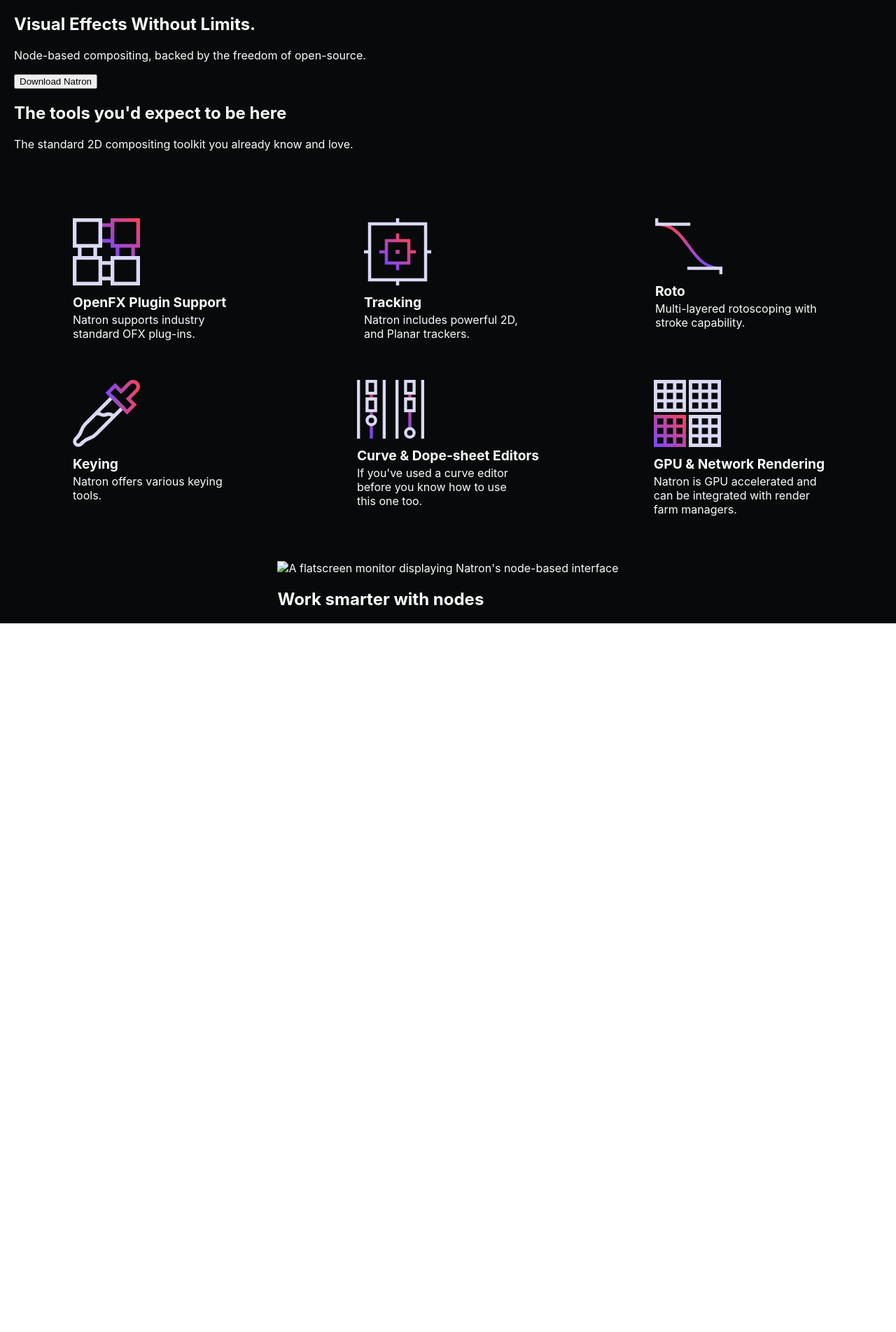
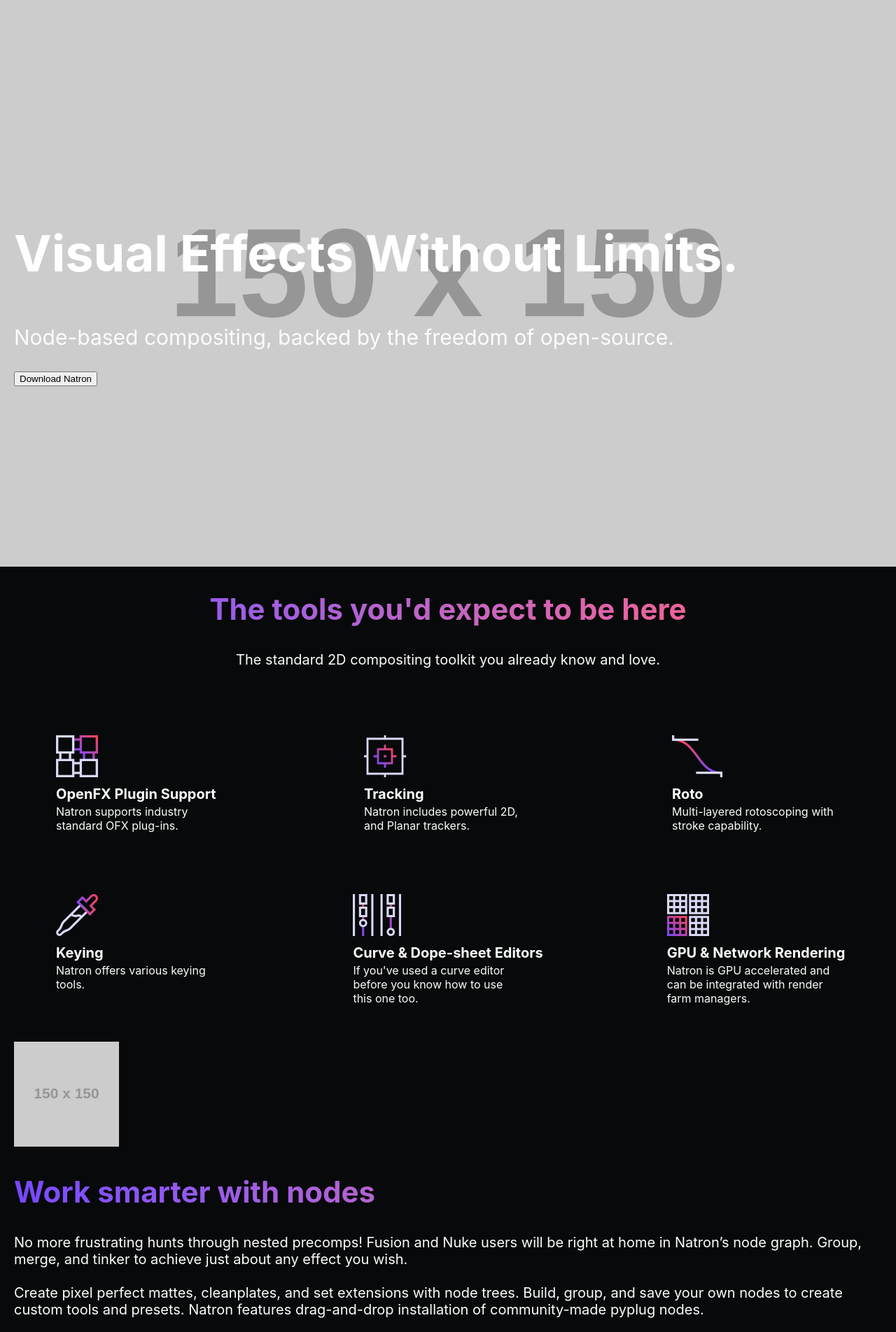
Before and after one commit to NatronGitHub/NatronGitHub.github.io, a Jekyll site: the page built from index.html, in a window 1280 px wide. Shown: the whole page at 70% size. Built offline with Jekyll 4.4.1, drawn with Linux system fonts in a browser that asks for light colours; before the commit the page ends 900 px from its top, so only the background shows below that.

Commit message:
Typography first pass

```diff
--- a/_sass/_global.scss
+++ b/_sass/_global.scss
@@ -54,6 +54,10 @@
 
 .herosection {
   width: 100vw;
+  min-height: 90vh;
+  background-position: center;
+  background-repeat: no-repeat;
+  background-size: cover;
   display: flex;
   justify-content: center;
 }
@@ -68,3 +72,58 @@
   max-width: 1340px;
   width: 100%;
 }
+
+.herosection-container {
+  padding: 0px 20px 0 20px;
+  max-width: 1340px;
+  width: 100%;
+  display: flex;
+  justify-content: flex-start;
+  align-content: center;
+  align-items: center;
+}
+
+// Typography
+
+.center-text {
+  text-align: center;
+}
+
+.h1 {
+  font-size: 72px;
+  font-variation-settings: 'wght' 900;
+  color: var(--white);
+}
+
+.hero-subheader {
+  font-size: 30px;
+  font-variation-settings: 'wght' 500;
+}
+
+.h2 {
+  font-size: 42px;
+  font-variation-settings: 'wght' 700;
+  background: linear-gradient(90deg, var(--purple), var(--pink));
+  color: transparent;
+  background-clip: text;
+}
+
+.h3 {
+  font-size: 30px;
+  font-variation-settings: 'wght' 700;
+}
+
+.h4 {
+  font-size: 20px;
+  font-variation-settings: 'wght' 700;
+}
+
+.p-body {
+  font-size: 20px;
+  font-variation-settings: 'wght' 500;
+}
+
+.p-small {
+  font-size: 16px;
+  font-variation-settings: 'wght' 500;
+}
--- a/_sass/_index.scss
+++ b/_sass/_index.scss
@@ -3,13 +3,13 @@
 
   ul {
     list-style: none;
-    margin: 0 0 2rem 0;
+    margin: 0 0 20px 0;
     padding: 0;
     width: 100%;
     display: grid;
     grid-template-columns: repeat(3, 1fr);
-    grid-column-gap: 0.5rem;
-    grid-row-gap: 0.5rem;
+    grid-column-gap: 80px;
+    grid-row-gap: 40px;
   }
 
   @media only screen and (max-width: 640px) {
@@ -25,7 +25,7 @@
   }
 
   img {
-    width: 6rem;
+    height: 60px
   }
 
   .index-features-title {
@@ -35,7 +35,6 @@
 
   h4 {
     display: inline;
-    font-size: 1.2rem;
   }
 
   p {
@@ -43,3 +42,7 @@
   }
 
 }
+
+.index-aboutnodes {
+
+}
--- a/index.html
+++ b/index.html
@@ -2,14 +2,14 @@
 layout: default
 title: Natron
 ---
-<section class="herosection">
-  <div class="section-container">
+<section class="herosection" style="background-image: url(https://via.placeholder.com/150)">
+  <div class="herosection-container">
     <div>
-      <h1>Visual Effects Without Limits.</h1>
-      <p>Node-based compositing, backed by the freedom of open-source.</p>
-    </div>
-    <div>
-      <button type="button" name="Download Natron">Download Natron</button>
+      <h1 class="h1">Visual Effects Without Limits.</h1>
+      <p class="hero-subheader">Node-based compositing, backed by the freedom of open-source.</p>
+      <div>
+        <button type="button" name="Download Natron">Download Natron</button>
+      </div>
     </div>
   </div>
 </section>
@@ -17,8 +17,8 @@
 <section class="stdsection">
   <div class="section-container">
   <div>
-    <h2 class="h2">The tools you'd expect to be here</h2>
-    <p>
+    <h2 class="h2 center-text">The tools you'd expect to be here</h2>
+    <p class="p-body center-text">
       The standard 2D compositing toolkit you already know and love.
     </p>
   </div>
@@ -28,9 +28,9 @@
         <div>
           <img src="{{base}}/img/index-feature-cards/openfx.svg">
           <div class="index-features-title">
-            <h4>OpenFX Plugin Support</h4>
+            <h4 class="h4">OpenFX Plugin Support</h4>
           </div>
-          <p>
+          <p class="p-small">
             Natron supports industry standard OFX plug-ins.
           </p>
         </div>
@@ -39,9 +39,9 @@
         <div>
           <img src="{{base}}/img/index-feature-cards/tracking.svg">
           <div class="index-features-title">
-            <h4>Tracking</h4>
+            <h4 class="h4">Tracking</h4>
           </div>
-          <p>
+          <p class="p-small">
             Natron includes powerful 2D, and Planar trackers.
           </p>
         </div>
@@ -50,9 +50,9 @@
         <div>
           <img src="{{base}}/img/index-feature-cards/roto.svg">
           <div class="index-features-title">
-            <h4>Roto</h4>
+            <h4 class="h4">Roto</h4>
           </div>
-          <p>
+          <p class="p-small">
             Multi-layered rotoscoping with stroke capability.
           </p>
         </div>
@@ -61,9 +61,9 @@
         <div>
           <img src="{{base}}/img/index-feature-cards/keyer.svg">
           <div class="index-features-title">
-            <h4>Keying</h4>
+            <h4 class="h4">Keying</h4>
           </div>
-          <p>
+          <p class="p-small">
             Natron offers various keying tools.
           </p>
         </div>
@@ -72,9 +72,9 @@
         <div>
           <img src="{{base}}/img/index-feature-cards/dopesheet.svg">
           <div class="index-features-title">
-            <h4>Curve & Dope-sheet Editors</h4>
+            <h4 class="h4">Curve & Dope-sheet Editors</h4>
           </div>
-          <p>
+          <p class="p-small">
             If you've used a curve editor before you know how to use this one too.
           </p>
         </div>
@@ -83,9 +83,9 @@
         <div>
           <img src="{{base}}/img/index-feature-cards/gpu.svg">
           <div class="index-features-title">
-            <h4>GPU & Network Rendering</h4>
+            <h4 class="h4">GPU & Network Rendering</h4>
           </div>
-          <p>
+          <p class="p-small">
             Natron is GPU accelerated and can be integrated with render farm managers.
           </p>
         </div>
@@ -95,13 +95,19 @@
   </div>
 </section>
 <section class="stdsection">
-  <div>
-  <div>
+  <div class="section-container">
+  <div class="index-aboutnodes">
     <div>
-      <img src="#" alt="A flatscreen monitor displaying Natron's node-based interface">
+      <img src="https://via.placeholder.com/150" alt="A flatscreen monitor displaying Natron's node-based interface">
     </div>
     <div>
-      <h2>Work smarter with nodes</h2>
+      <h2 class="h2">Work smarter with nodes</h2>
+      <p class="p-body">
+        No more frustrating hunts through nested precomps!  Fusion and Nuke users will be right at home in Natron’s node graph. Group, merge, and tinker to achieve just about any effect you wish.
+        <br />
+        <br />
+        Create pixel perfect mattes, cleanplates, and set extensions with node trees. Build, group, and save your own nodes to create custom tools and presets.  Natron features drag-and-drop installation of community-made pyplug nodes.
+      </p>
     </div>
   </div>
   </div>
```
